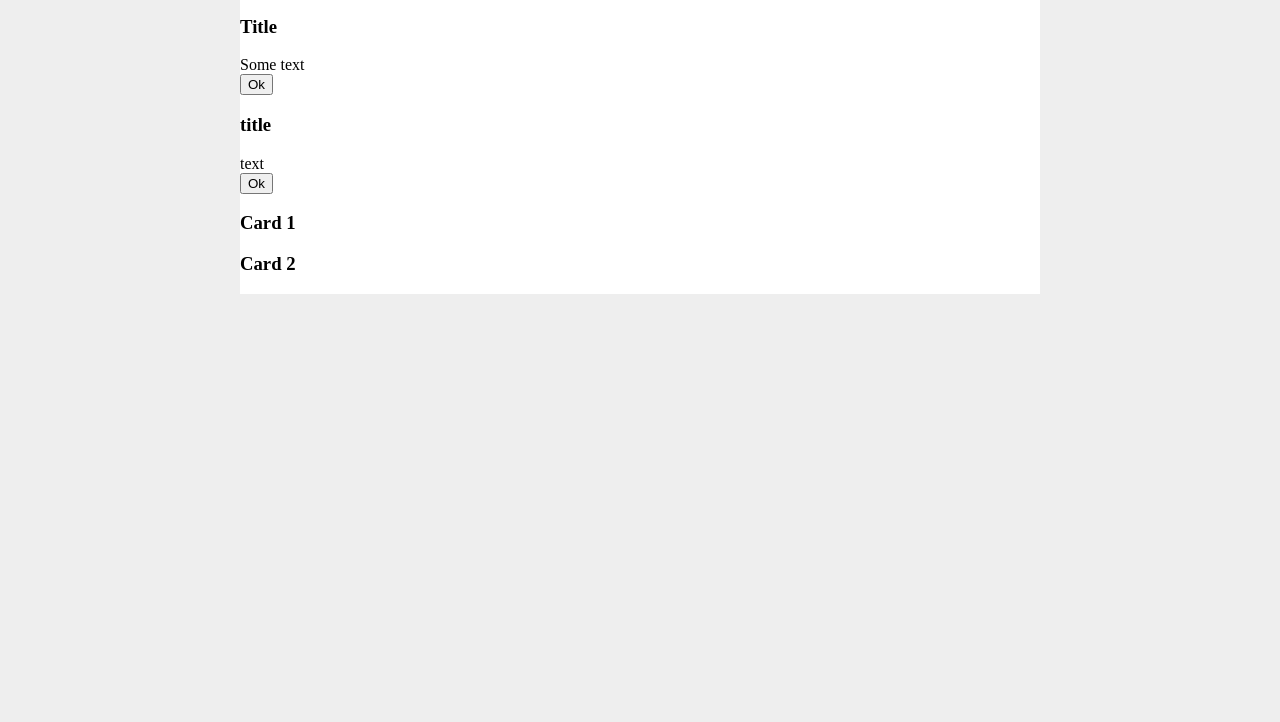
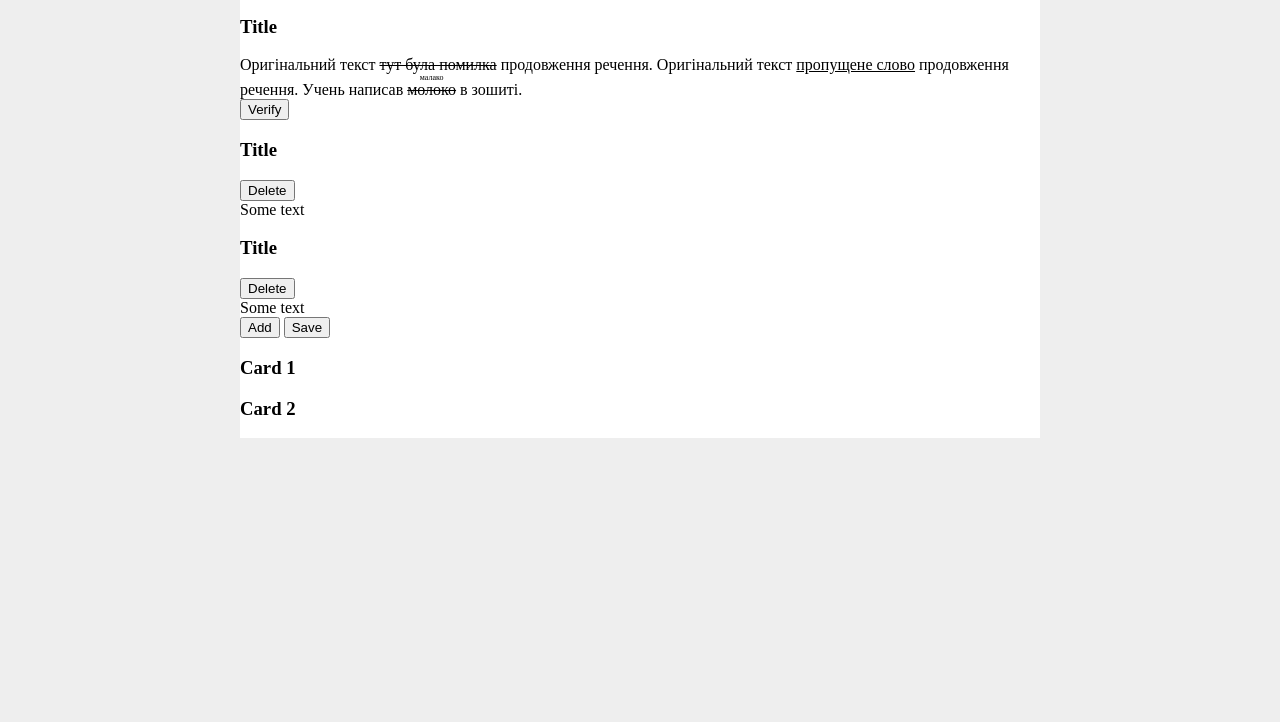
Before and after one commit to andriystr/Stamper, a plain HTML site: page index.html in a window 1280 px wide. Shown: the part 78-800 px from the top of the page. Drawn offline with Linux system fonts and the light colour scheme.

Commit message:
rewrite HTML

```diff
--- a/index.html
+++ b/index.html
@@ -8,35 +8,50 @@
 </head>
 <body>
 	<header>
-		<div class="wrapper-left"></div>
+		<div class="wrapper-left"><button>Back</button></div>
 		<h2>Panel</h2>
 		<div class="wrapper-right"></div>
 	</header>
 
 	<div class="frame-wrapper">
-		<div class="frame editor">
-			<div class="title">
-				<h3>Title</h3>
-			</div>
-			<div class="text">Some text</div>
-			<div class="controls">
-				<button>Ok</button>
+		<div class="frame">
+			<div class="editor">
+				<div class="title">
+					<h3>Title</h3>
+				</div>
+				<div class="text" contenteditable="true" spellcheck="false">
+					Оригінальний текст <del>тут була помилка</del> продовження речення.
+					Оригінальний текст <ins>пропущене слово</ins> продовження речення.
+					Учень написав <ruby><del>молоко</del><rt>малако</rt></ruby> в зошиті.
+				</div>
+				<div class="controls">
+					<button>Verify</button>
+				</div>
 			</div>
 		</div>
 	</div>
 
-	<div class="frame-wrapper">
+	<div class="frame-wrapper active">
 		<div class="frame edit-card">
 			<div class="text-list">
-				<div class="text-part">
+				<div class="editor">
 					<div class="title">
-						<h3>title</h3>
+						<h3>Title</h3>
+						<button>Delete</button>
 					</div>
-					<div class="text">text</div>
-					<div class="controls">
-						<button>Ok</button>
+					<div class="text">Some text</div>
+				</div>
+				<div class="editor">
+					<div class="title">
+						<h3>Title</h3>
+						<button>Delete</button>
 					</div>
+					<div class="text">Some text</div>
 				</div>
+			</div>
+			<div class="controls">
+				<button class="action-add-text">Add</button>
+				<button class="action-save-text">Save</button>
 			</div>
 		</div>
 	</div>
```
